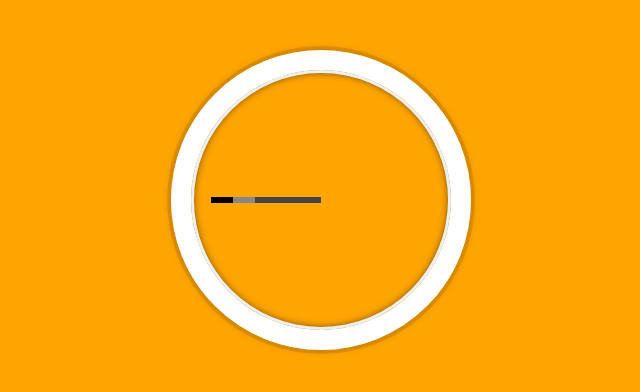
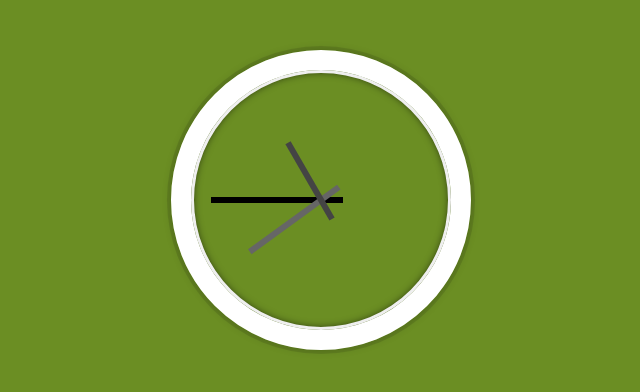
Before and after one commit to edramir18/javascript30, a plain HTML site: page day02/index.html in a window 1280 px wide. Shown: the whole page, without its empty margins (319-959 px from the left). Drawn offline with Linux system fonts and the light colour scheme.

Commit message:
Day02 Version 0.8

```diff
--- a/day02/css/scss/index.scss
+++ b/day02/css/scss/index.scss
@@ -1,4 +1,8 @@
 @import "normalize";
+
+body{
+    background-color: olivedrab;
+}
 
 .flex{
     display: flex;
@@ -29,20 +33,22 @@
     height:6px;
     position: absolute;
     top:50%;
-    transform: rotate(0deg);
-    transform-origin: 100%;
+    transform: rotate(90deg);
     &--hour{
-        width: 30%;
+        width: 40%;
         margin-left: 20%;
+        transform-origin: 75%;
         background-color: #444444;
     }
     &--minute{
-        width: 40%;
+        width: 50%;
         margin-left: 10%;
-        background-color: #888888;
+        transform-origin: 80%;
+        background-color: #666666;
     }
     &--second{
-        width: 50%;
+        width: 60%;
+        transform-origin: 83.33%;
         background-color: #000000;
     }
   }
--- a/day02/css/scss/normalize.scss
+++ b/day02/css/scss/normalize.scss
@@ -10,5 +10,4 @@ html{
 body{
     margin: 0;
     padding: 0;
-    background-color: orange;
 }
--- a/day02/js/index.js
+++ b/day02/js/index.js
@@ -4,8 +4,8 @@ function updateClock(clock){
     const minute = now.getMinutes();
     const second = now.getSeconds();
 
-    const hourDegrees = (second / 12) * 360 + 90;
-    const minuteDegrees = ((second+30) / 60) * 360 + 90;
+    const hourDegrees = (hour / 12) * 360 + 90;
+    const minuteDegrees = (minute / 60) * 360 + 90;
     const secondDegrees = (second / 60) * 360 + 90;
 
     clock.hour.style.transform = `rotate(${hourDegrees}deg)`;
@@ -20,6 +20,6 @@ document.addEventListener("DOMContentLoaded", (e) => {
         "minute": document.querySelector('.hand--minute'),
         "second": document.querySelector('.hand--second')
     };
-    //setInterval(updateClock, 1000, clock);
-    //updateClock(clock);
+    setInterval(updateClock, 1000, clock);
+    updateClock(clock);
 }, false);
```
Also changed, not shown: day02/css/styles.css.
